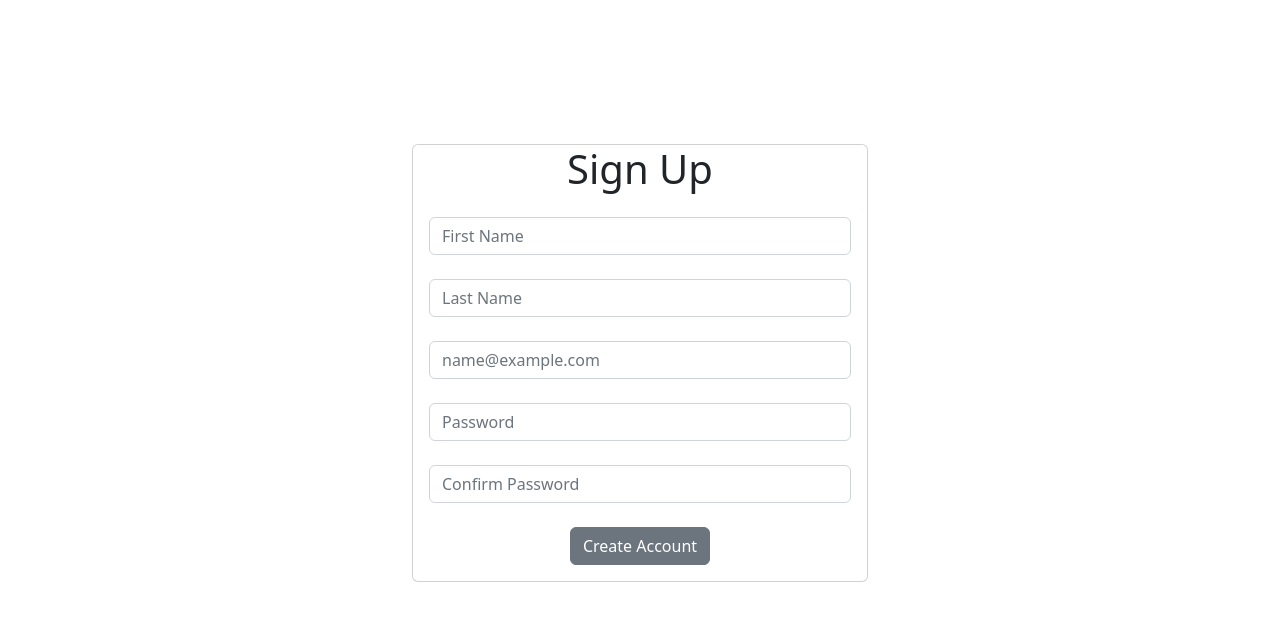
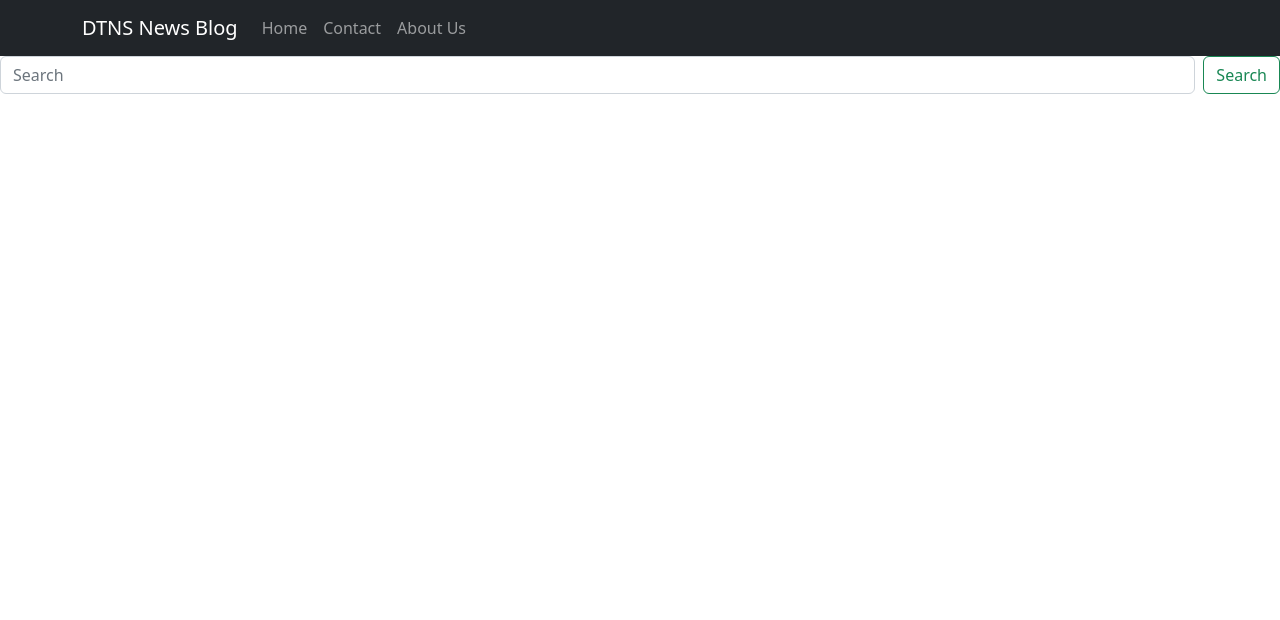
Before and after one commit to curlerhaus/DTNS_News_Blog, a React (Create React App) app in the folder client/: page / in a window 1280 px wide. Shown: the top 620 px of the page. Built offline with nearby package versions, Linux system fonts and the light colour scheme.

Commit message:
commit five

```diff
--- a/client/src/App.js
+++ b/client/src/App.js
@@ -2,13 +2,15 @@
 import SignUp from './components/signUp';
 import Select from './components/select'
 import Login from './components/login';
+import TopNavBar from './components/topnavbar'
 
 
 
 function App() {
   return (
     <div>
-      <SignUp />
+      <TopNavBar />
+      {/* <SignUp /> */}
       {/* <Select /> */}
       {/* <Login /> */}
     </div>
--- /dev/null
+++ b/client/src/components/topnavbar.js
@@ -0,0 +1,36 @@
+import React from 'react'
+
+import Container from 'react-bootstrap/Container';
+import Nav from 'react-bootstrap/Nav';
+import Navbar from 'react-bootstrap/Navbar';
+import Form from 'react-bootstrap/Form';
+import Button from 'react-bootstrap/Button';
+
+
+function topnavbar() {
+    return (
+        <div>
+            <Navbar bg="dark" variant="dark">
+                <Container>
+                    <Navbar.Brand href="#home">DTNS News Blog</Navbar.Brand>
+                    <Nav className="me-auto">
+                        <Nav.Link href="#home">Home</Nav.Link>
+                        <Nav.Link href="#contact">Contact</Nav.Link>
+                        <Nav.Link href="#aboutUs">About Us</Nav.Link>
+                    </Nav>
+                </Container>
+            </Navbar>
+            <Form className="d-flex">
+                <Form.Control
+                    type="search"
+                    placeholder="Search"
+                    className="me-2"
+                    aria-label="Search"
+                />
+                <Button variant="outline-success">Search</Button>
+            </Form>
+        </div>
+    )
+}
+
+export default topnavbar
```
Also changed, not shown: 1 other file (tests, documents, lock files or other folders).
